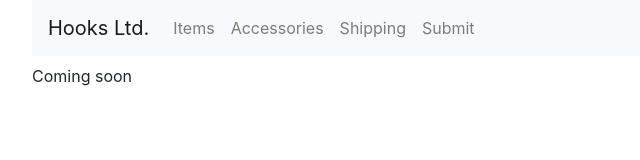
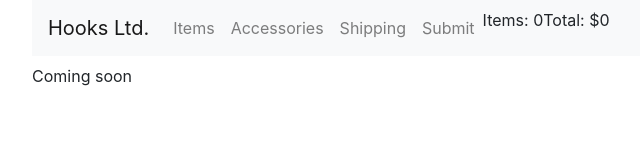
Before and after one commit to racheljay/fishing-hooks, a React (Create React App) app: page / in a window 1280 px wide. Shown: the top 160 px of the page, without its empty margins (53-693 px from the left). Built offline with nearby package versions, Linux system fonts and the light colour scheme.

Commit message:
basic functional shoppingcart state/ broken local storage

```diff
--- a/src/App.jsx
+++ b/src/App.jsx
@@ -10,26 +10,50 @@ function App() {
   // let shoppingCart = []
 
   const [currentPage, setCurrentPage] = useState(0)
+  const [shoppingCart, setShoppingCart] = useState([])
 
   //component did update
   const setPage = (newPageNum) => {
     // console.log(newPageNum)
     setCurrentPage(newPageNum)
     window.localStorage.setItem('currentPage', JSON.stringify(newPageNum))
+
+  }
+
+  const addToCart = (item) => {
+    console.log(item)
+    // console.log(shoppingCart)
+    setShoppingCart(shoppingCart.concat(item))
+    window.localStorage.setItem('storedCart', JSON.stringify(shoppingCart))
+    console.log(shoppingCart)
+    // console.log(getTotal())
   }
 
   //component did mount
   useEffect(() => {
+    console.log('did mount')
     let lsPage = window.localStorage.getItem('currentPage')
     if(lsPage !== currentPage) {
       setCurrentPage(JSON.parse(lsPage))
     }
+    // let lsCart = window.localStorage.getItem('storedCart')
+    // if(lsCart !== shoppingCart) {
+    //   setShoppingCart(JSON.parse(lsCart))
+    // }
     console.log(currentPage)
-  }, [currentPage])
+  }, [currentPage, shoppingCart])
 
-  const addToCart = (item) => {
-    console.log(item)
+  const getTotal = () => {
+    let prices = shoppingCart.map((item, index) => {
+      return item.price
+    })
+    // console.log(prices)
+    let sum = prices.reduce((a, b) => {
+      return a + b;
+    }, 0)
+    return sum
   }
+
 
   let content = ""
   return (
@@ -38,6 +62,8 @@ function App() {
         pages={pages}
         currentPage={currentPage}
         setPage={setPage}
+        cart={shoppingCart}
+        total={getTotal}
       />
     {pages.map((item, index) => {
       if(currentPage < 3) {
--- a/src/Items.jsx
+++ b/src/Items.jsx
@@ -6,20 +6,24 @@ function Items(props) {
   const itemData = Data.items.map((item, index) => {
     return <li
     class="list-group-item d-flex justify-content-between align-items-center"
-    onClick={() => console.log(item)}
+    onClick={() => props.addToCart(item)}
     >
       {item.item}
       <span class="badge badge-primary badge-pill">{item.price}</span>
     </li>
   })
   const accessorieData = Data.accessories.map((item, index) => {
-    return <li class="list-group-item d-flex justify-content-between align-items-center">
+    return <li class="list-group-item d-flex justify-content-between align-items-center"
+    onClick={() => props.addToCart(item)}
+    >
       {item.item}
       <span class="badge badge-primary badge-pill">{item.price}</span>
     </li>
   })
   const shippingData = Data.shipping.map((item, index) => {
-    return <li class="list-group-item d-flex justify-content-between align-items-center">
+    return <li class="list-group-item d-flex justify-content-between align-items-center"
+    onClick={() => props.addToCart(item)}
+    >
       {item.item}
       <span class="badge badge-primary badge-pill">{item.price}</span>
     </li>
@@ -36,9 +40,6 @@ function Items(props) {
             : props.currentPage === 2 ? content = shippingData
             : content = "Coming soon"
     }
-
-
-
       </ul>
     </>
   )
--- a/src/Nav.jsx
+++ b/src/Nav.jsx
@@ -21,7 +21,10 @@ function Nav(props) {
                     </a>
                 )
               })
+
             }
+            <div className="nav-item" >Items: {props.cart.length}</div>
+            <div className="nav-item" >Total: ${props.total()}</div>
 
             {/* <a className="nav-item nav-link active" >Home</a>
             <a className="nav-item nav-link" >Features</a>
```
Also changed, not shown: 1 other file (tests, documents, lock files or other folders).
